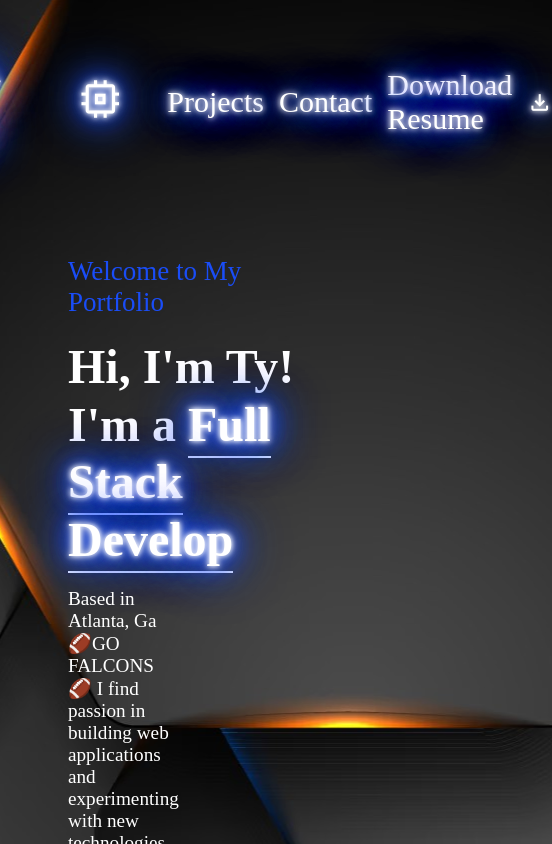
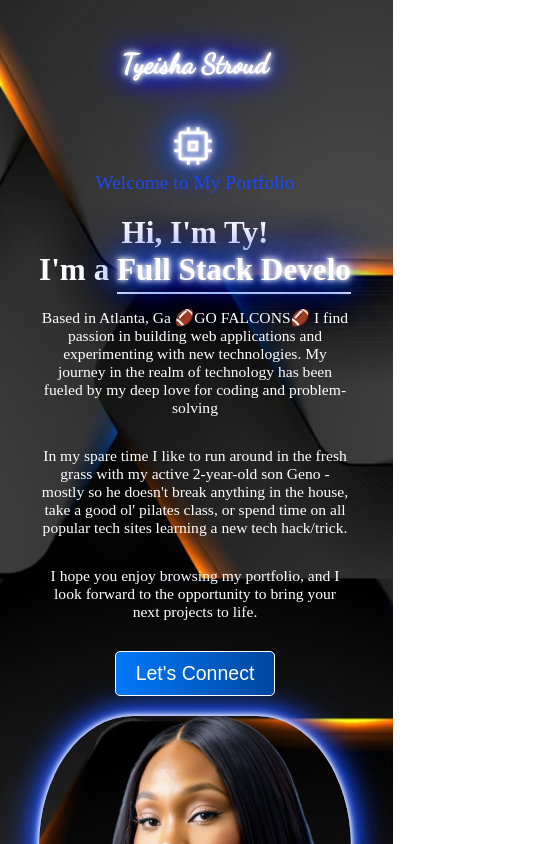
Before and after one commit to tystroud/Tech-Portfolio, a React (Create React App) app in the folder tech_portfolio/: page / in a window 390 px wide. Shown: the top 844 px of the page, 552 px wide, since content can reach past the window. Built offline with nearby package versions, Linux system fonts and the light colour scheme.

Commit message:
Working on my mobile version

```diff
--- a/tech_portfolio/src/styles/Banner.scss
+++ b/tech_portfolio/src/styles/Banner.scss
@@ -55,6 +55,7 @@
     &:hover {
       background: #0056b3;
     }
+
     @keyframes blink{
       from{
         background-position: 0%;
@@ -84,3 +85,45 @@
  width: 40%;
  height: 40%;
 }
+
+/*Mobile Scaling*/
+
+@media (max-width: 767px) {
+.banner-section {
+  display: flex;
+  flex-direction: column;
+  align-items: center;
+  justify-content: center;
+  height: 100vh;
+  padding: 20px;
+  text-align: center;
+
+  .tagline {
+    font-size: 5vw;
+  }
+
+  h1 {
+    font-size: 8vw;
+  }
+
+  p {
+    font-size: 4vw;
+    text-align: center;
+  }
+
+  button {
+    font-size: 5vw;
+  }
+
+  img {
+    max-width: 80vw;
+    margin-top: 20px;
+    margin-left: 0;
+  }
+}
+
+.about-me {
+  width: 80vw;
+  height: auto;
+}
+}
--- a/tech_portfolio/src/styles/NavBar.scss
+++ b/tech_portfolio/src/styles/NavBar.scss
@@ -10,6 +10,7 @@
   z-index: 100;
   $laptop: 1024px;
   font-size: 30px;
+  position: relative;
   text-shadow:
     0 0 5px #fff,
     0 0 10px #fff,
@@ -22,9 +23,11 @@
   .lg-links {
     display: none;
     font-size: 1.8rem;
+
     @media screen and (min-width: $laptop) {
       display: flex;
     }
+
     a {
       margin-left: 20px;
     }
@@ -32,13 +35,14 @@
 
   .sm-active {
     display: flex;
+
     @media screen and (min-width: $laptop) {
       display: none;
     }
   }
 }
 
-  .home-icon{
+.home-icon {
   text-shadow:
     0 0 5px #fff,
     0 0 10px #fff,
@@ -52,8 +56,6 @@
   right: 2px;
   color: white;
 }
-
-
 
 .nav-links {
   display: flex;
@@ -82,7 +84,55 @@ a {
   color: white;
 }
 
-.icon{
+.icon {
   color: white;
   font-size: 25px;
 }
+
+.menu-toggle {
+  display: none;
+}
+
+
+@media (max-width: 767px) {
+  .nav-container {
+    flex-direction: column;
+    align-items: center;
+    padding: 20px;
+    font-size: 5vw;
+  }
+
+  .home-icon {
+    padding: 20px;
+    font-size: 8vw;
+  }
+
+  .nav-links {
+    flex-direction: column;
+    gap: 10px;
+    display: none;
+  }
+
+  .name {
+    font-size: 7vw;
+    margin: 20px 0;
+  }
+
+  .icon {
+    font-size: 6vw;
+  }
+
+  .download-resume {
+    margin-top: 10px;
+    font-size: 4.5vw;
+  }
+
+  .menu-toggle {
+    display: block;
+    cursor: pointer;
+  }
+
+  .nav-container.open .nav-links {
+    display: flex;
+  }
+}
```
Lines whose indentation alone changed are shown as unchanged.
